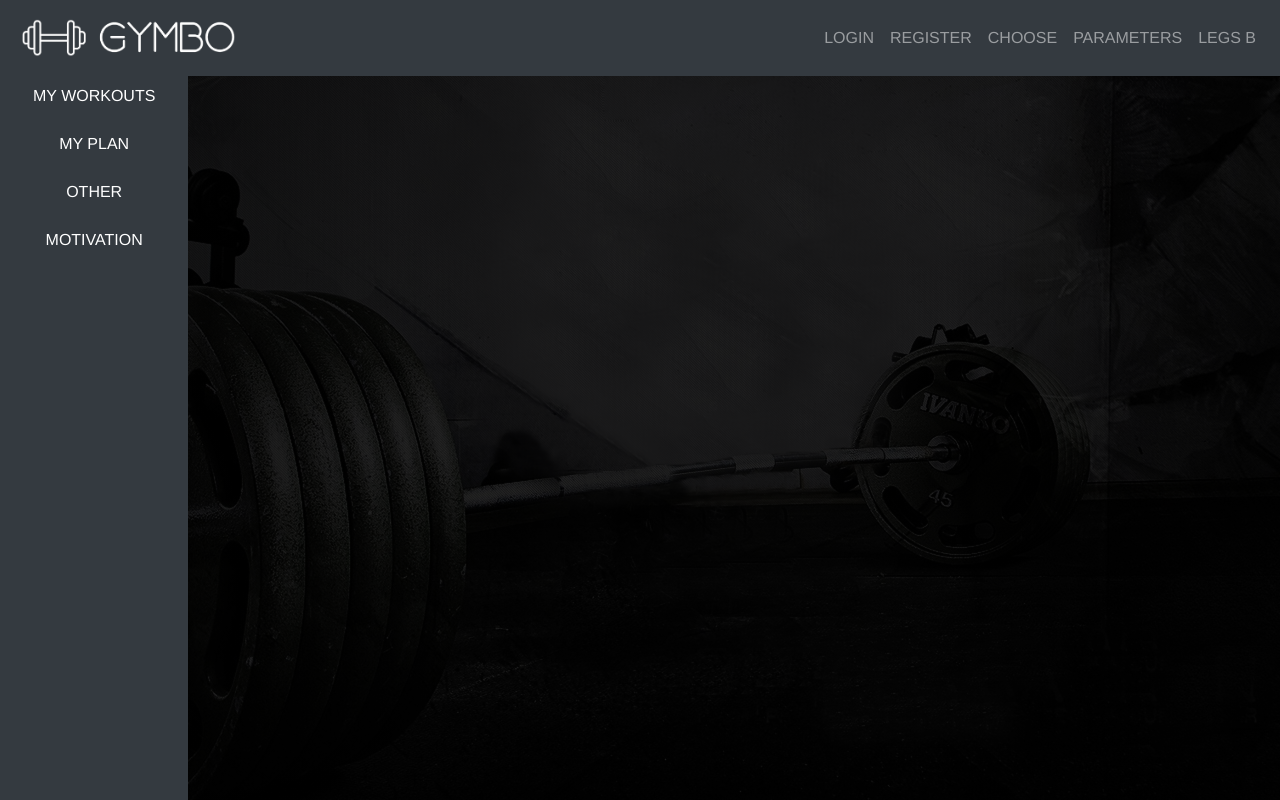
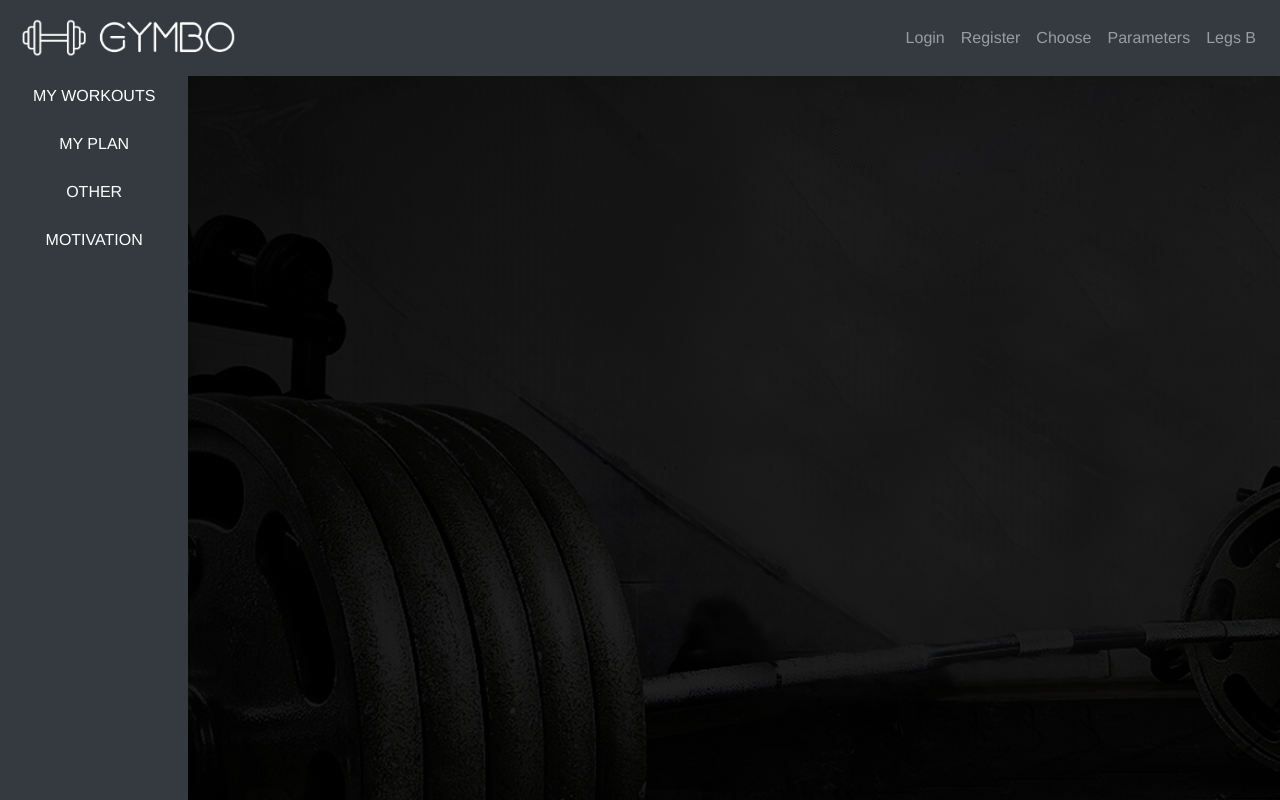
Before and after one commit to adishadzic/gymboapp, a Vue app: page /dashboard in a window 1280 px wide. Shown: the top 800 px of the page. Built offline with nearby package versions, Linux system fonts and the light colour scheme; no server answers.

Commit message:
bug fixed on Parameters.vue

```diff
--- a/src/App.vue
+++ b/src/App.vue
@@ -90,7 +90,7 @@ export default {
   text-align: center;
   color: white;
   background-color: black;
-  height:100vh;
+  height:140vh;
   background-image: linear-gradient(rgba(0, 0, 0, 0.85), rgba(0, 0, 0, 0.85)),url('./assets/background.jpg');
   background-size: cover;
 }
--- a/src/views/Dashboard.vue
+++ b/src/views/Dashboard.vue
@@ -25,7 +25,7 @@
 </div>
 </template>
 
-<style>
+<style scoped>
 ul, li{
     text-transform: uppercase;
 }
```
